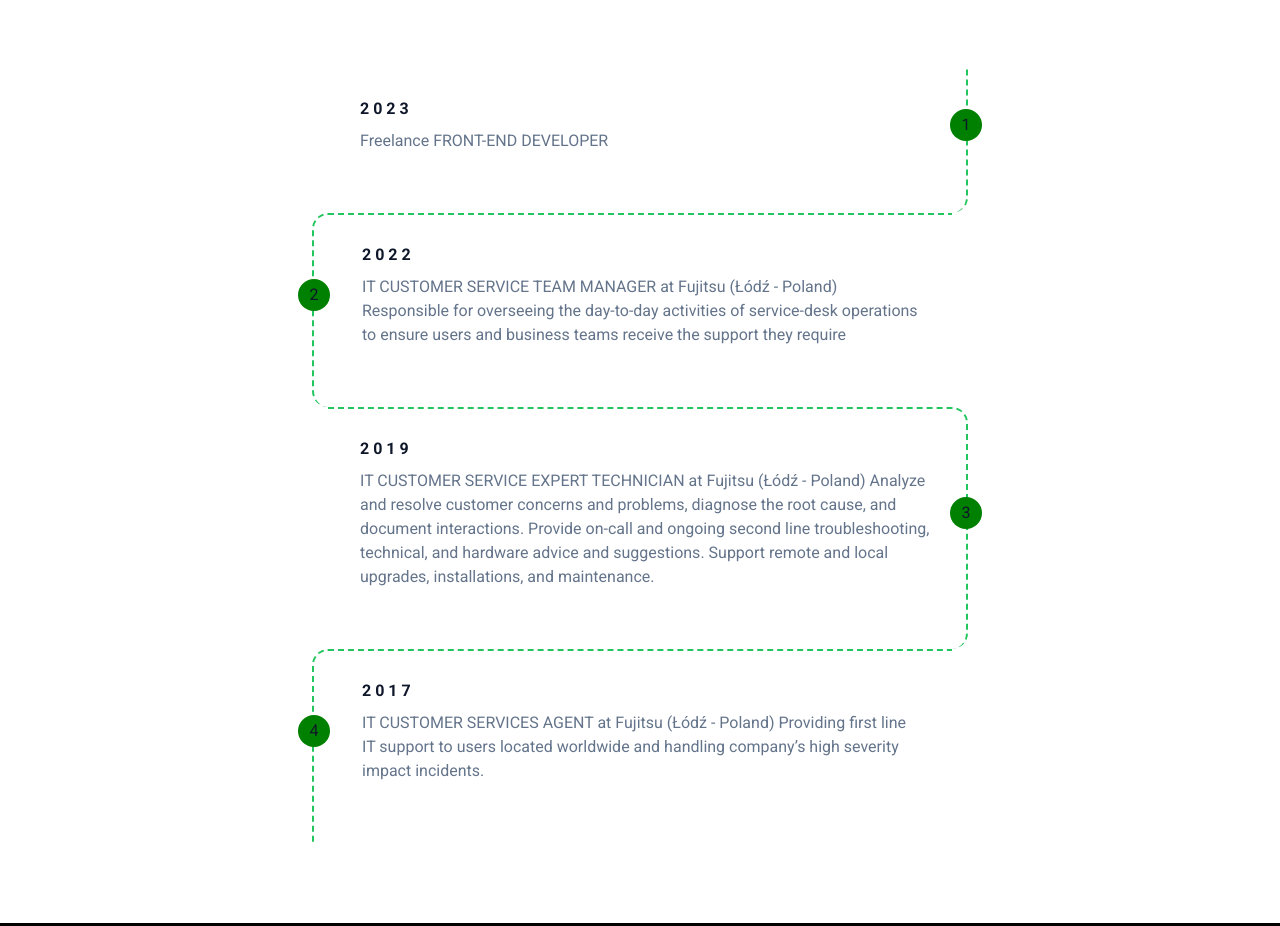
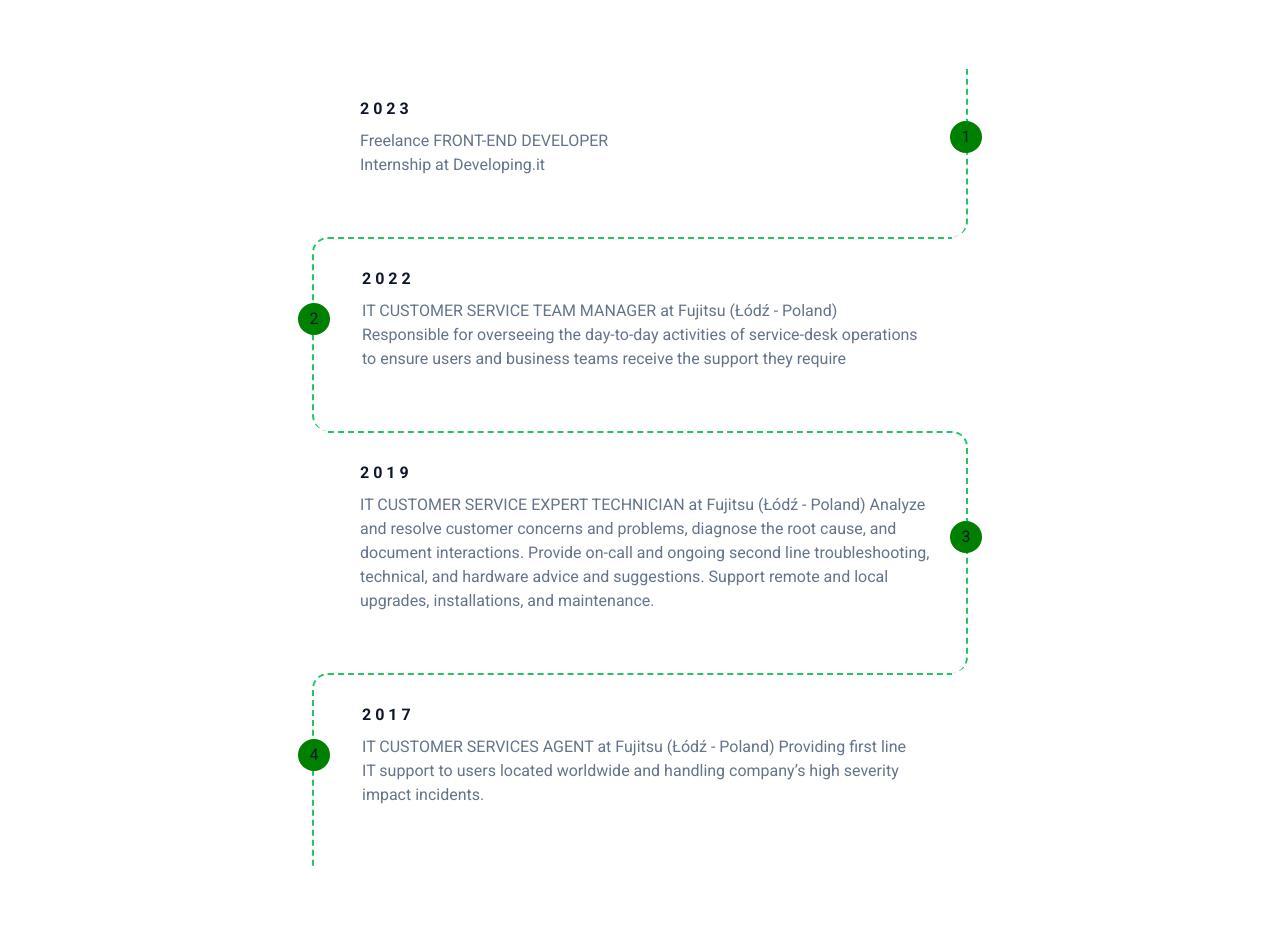
Before and after one commit to Franek-86/franekDev_portfolio, a plain HTML site: page index.html in a window 1280 px wide. Shown: the part 4120-5046 px from the top of the page. Drawn offline with Linux system fonts and the light colour scheme.

Commit message:
Update index.html

```diff
--- a/index.html
+++ b/index.html
@@ -296,7 +296,7 @@ Deep care of the overall style of your app combined with the focus on the actual
       <div class="section-center timeline-center">
         <article class="single-timeline">
           <h4>2023</h4>
-          <p>Freelance FRONT-END DEVELOPER</p>
+          <p>Freelance FRONT-END DEVELOPER <br>Internship at Developing.it</p>
           <span class="timeline-number">1</span>
         </article>
 
```
